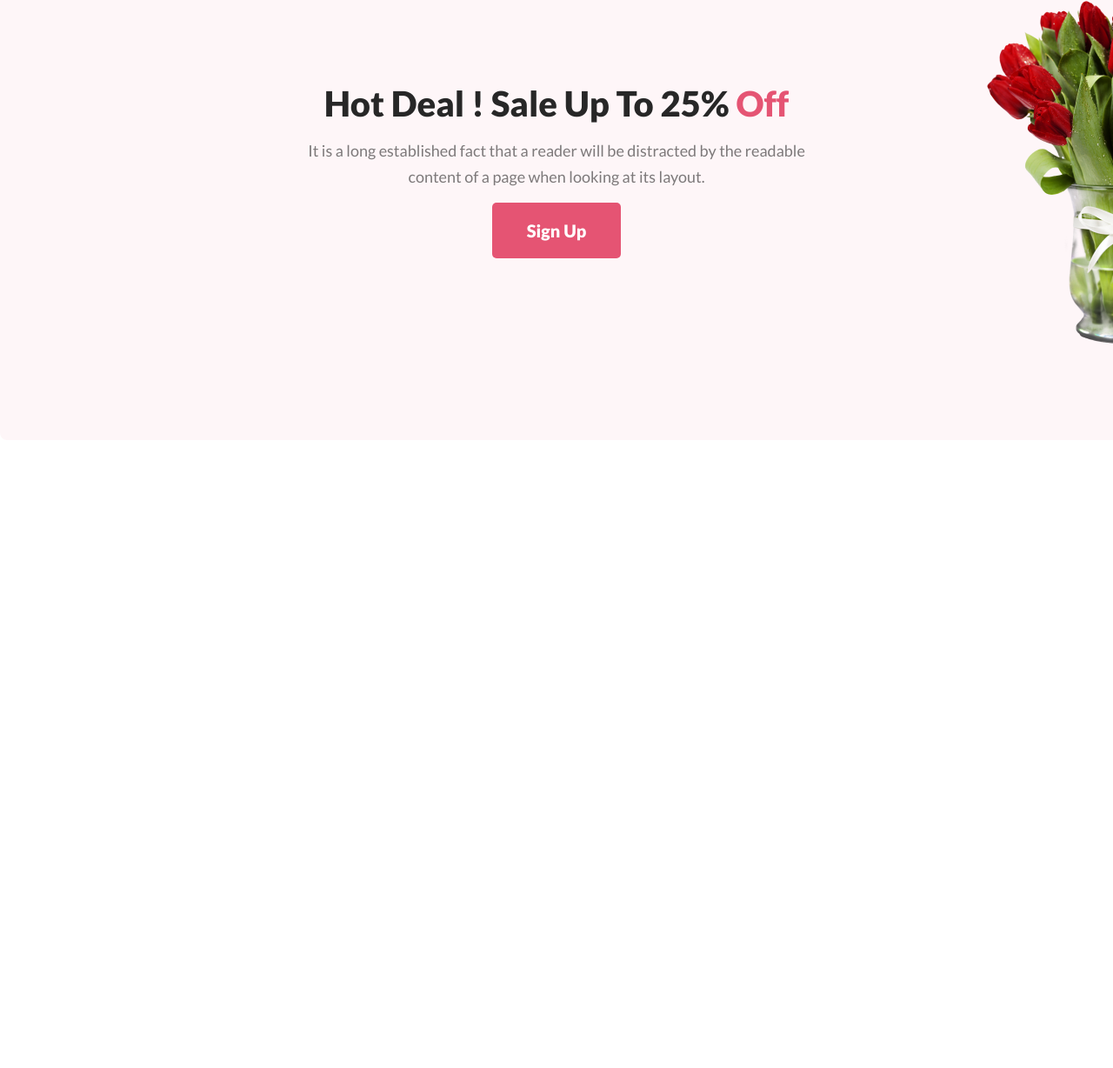
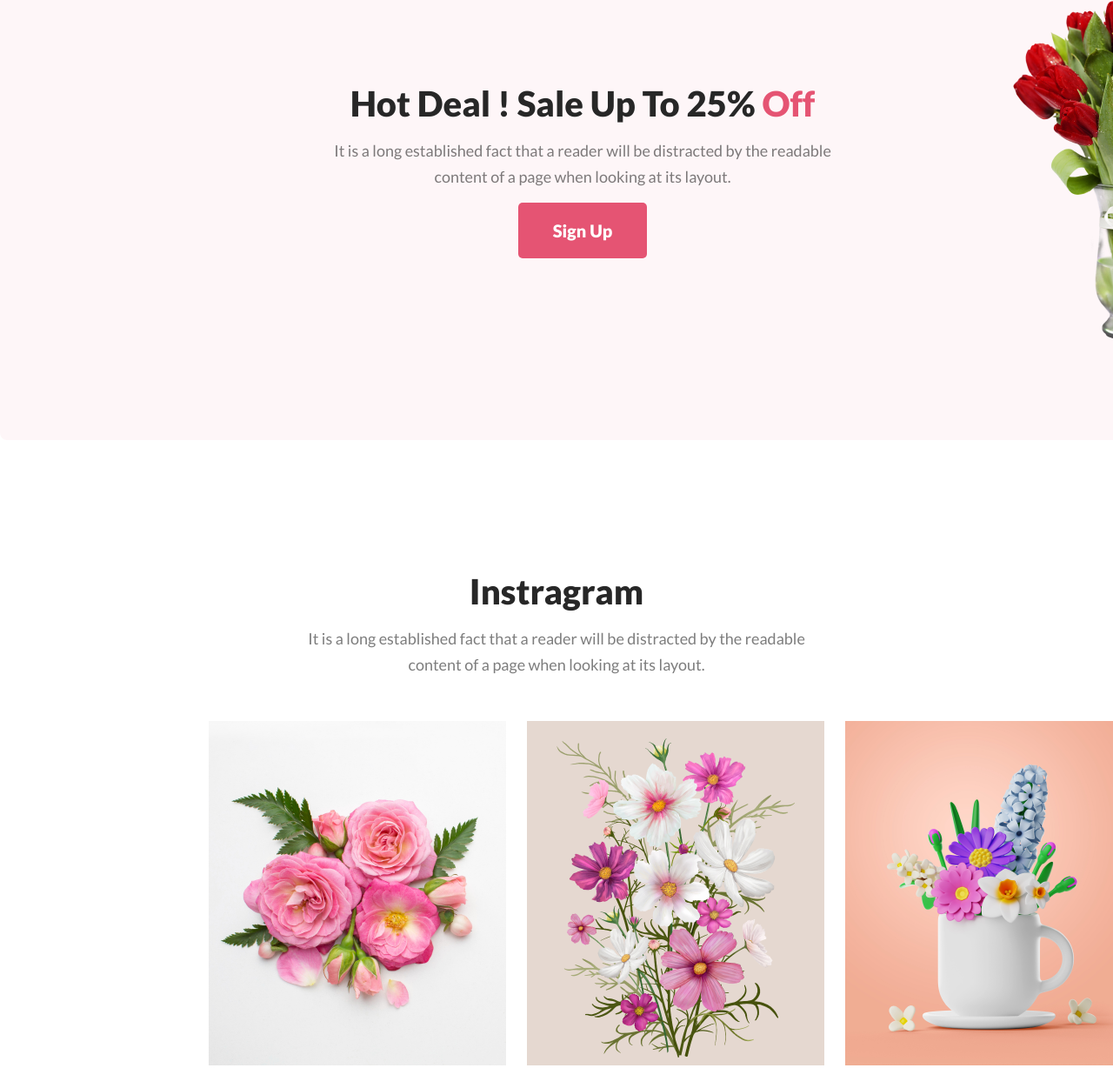
Before and after one commit to heeraraiyan/flower-shop, a plain HTML site: page index.html in a window 1280 px wide. Shown: the part 2032-3260 px from the top of the page at 87% size. Before the commit the page ends 2538 px from the top, so only its background shows below. Drawn offline with Linux system fonts and the light colour scheme.

Commit message:
flower section completed

```diff
--- a/index.html
+++ b/index.html
@@ -60,6 +60,28 @@
             </div>
 
         </div>
+        <!-- instgram part -->
+        <div class="instagram-containar">
+            <div class="insta-titles">
+                <h2 class="insta-title">Instragram</h2>
+                <p class="intragram-content">It is a long established fact that a reader will be distracted by the readable <br>content of a page when looking at its layout.</p>
+            </div>
+            <div class="intagram-images">
+                <div class="insta-image">
+                    <img src="Flower Asset/Flower 01.png" alt="">
+
+                </div>
+                <div class="insta-image">
+                    <img src="Flower Asset/Rectangle 4.png" alt="">
+                </div>
+                <div class="insta-image">
+                    <img src="Flower Asset/Rectangle 5.png " alt="">
+                </div>
+                <div class="insta-image">
+                    <img src="Flower Asset/Rectangle 6.png" alt="">
+                </div>
+            </div>
+        </div>
 
     </main>
     <footer>
--- a/styles/style.css
+++ b/styles/style.css
@@ -136,6 +136,7 @@ padding-top: 15px;
 display: flex;
 align-items: center;
 text-align: center;
+margin-bottom: 150px;
 
 
 
@@ -153,7 +154,7 @@ margin-top: 15px;
 margin-bottom: 15px;
 }
 .second-banner{
-    margin-left: 350px;
+ margin-left: 380px;
 margin-right: 200px;
 }
 .second-banner-img{
@@ -162,7 +163,33 @@ margin-bottom: 15px;
 .second-banner-title{
 font-size: 40px;
 font-style: normal;
-font-weight: 800;
+font-weight: 900;
 color: #272727;
 
 }
+/* instagram */
+.insta-titles{
+text-align: center;
+
+}
+.intragram-content{
+color: rgba(39, 39, 39, 0.60);
+font-size: 18px;
+font-style: normal;
+font-weight: 400;
+line-height: 30px;
+padding-bottom: 50px;
+}
+.insta-title{
+padding-bottom: 15px;
+font-size: 40px;
+font-style: normal;
+font-weight: 900;
+line-height: normal;
+color: #272727;
+}
+.intagram-images{
+    display: flex;
+    padding-left: 240px;
+    gap: 24px;
+}
```
Lines whose indentation alone changed are shown as unchanged.
